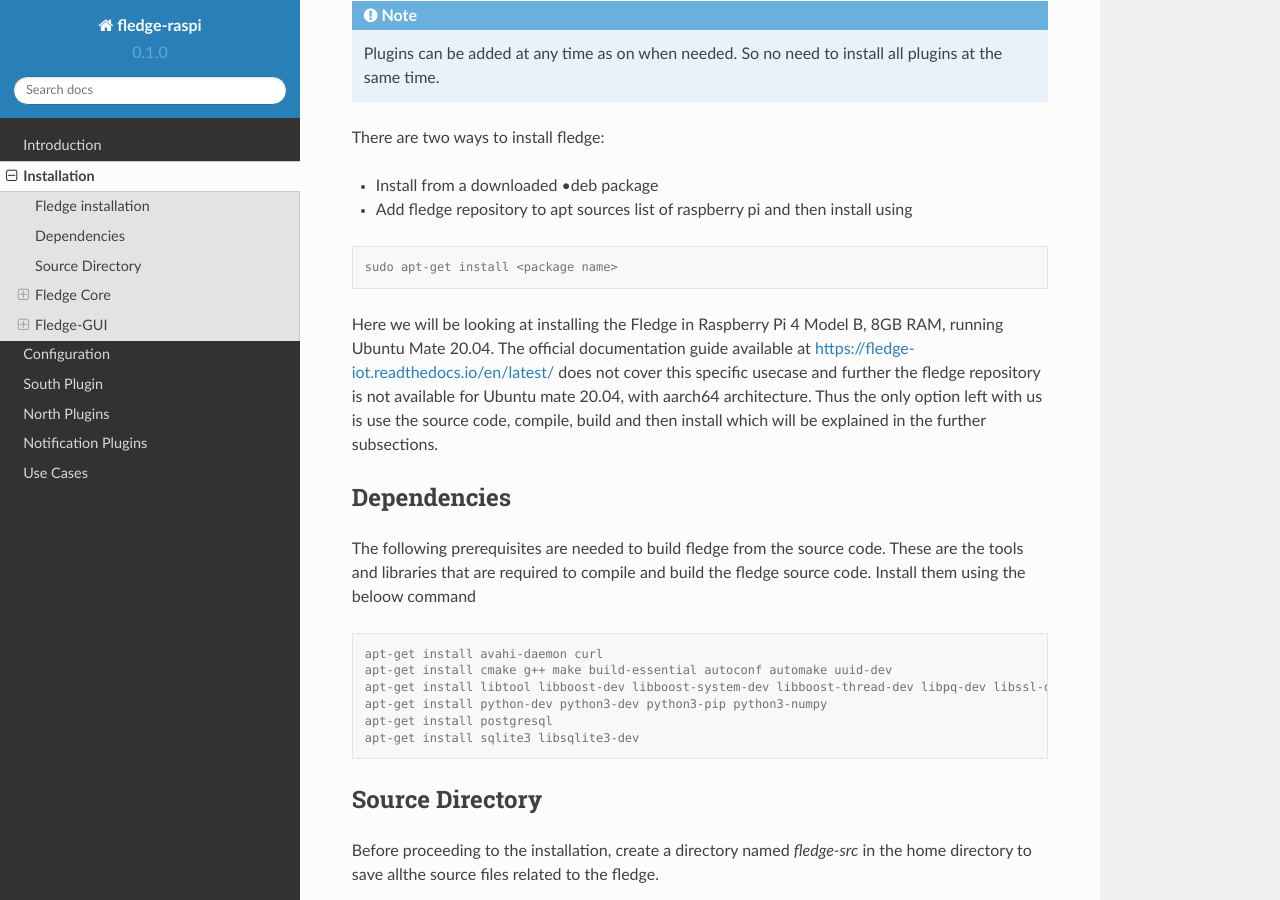
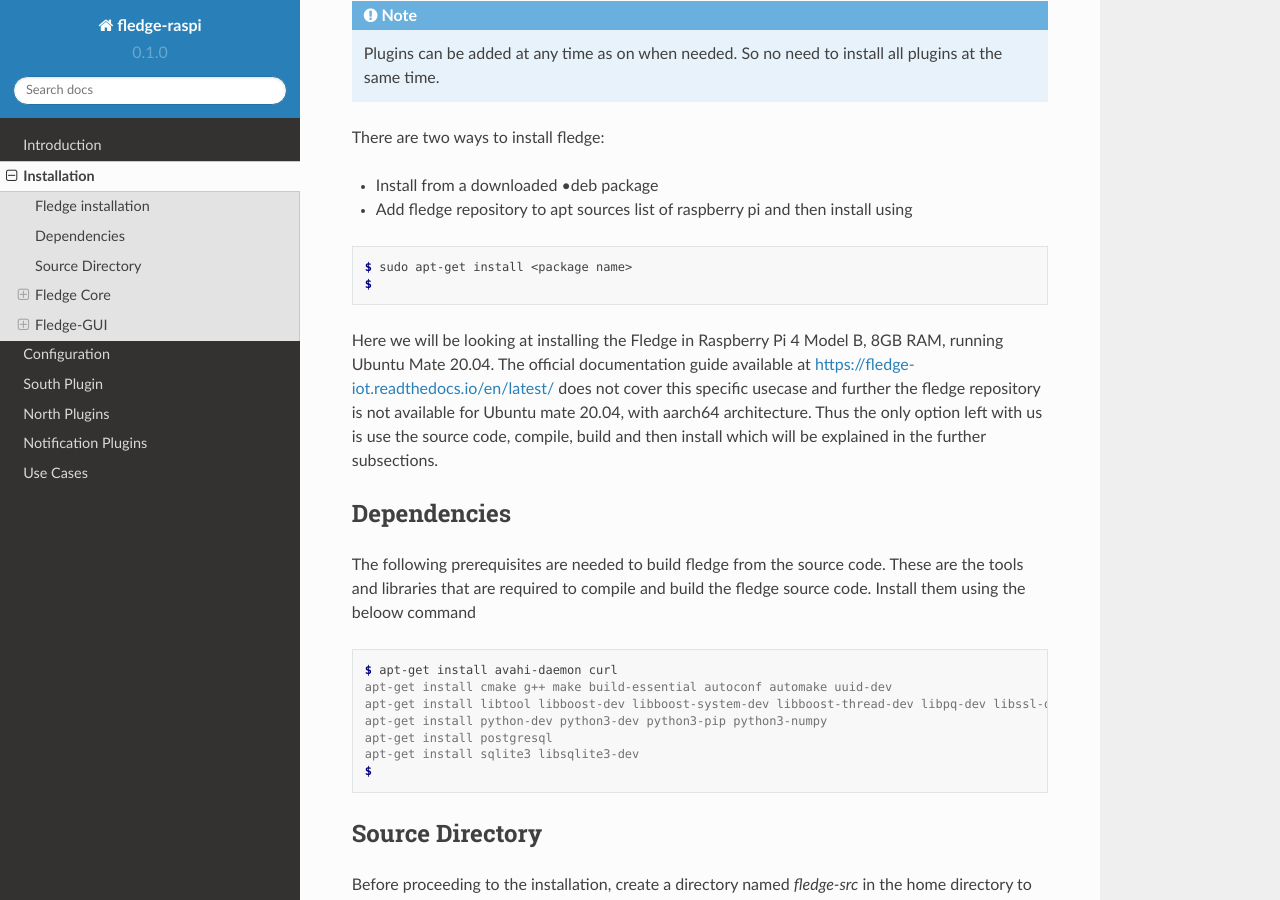
Before and after one commit to 19914039/fledgeDoc, a Sphinx documentation site: the page built from docs/source/installation.rst, in a window 1280 px wide and 900 px high, scrolled down 431 px. Built offline with Sphinx 7.4.7 and the Read the Docs theme 2.0.0, drawn with Linux system fonts in a browser that asks for light colours.

```diff
--- a/docs/source/installation.rst
+++ b/docs/source/installation.rst
@@ -23,7 +23,8 @@ There are two ways to install fledge:
 
 .. code-block:: console
 
-  sudo apt-get install <package name>
+  $ sudo apt-get install <package name>
+  $
 
 Here we will be looking at installing the Fledge in Raspberry Pi 4 Model B, 8GB RAM, running Ubuntu Mate 20.04. The official documentation guide available at https://fledge-iot.readthedocs.io/en/latest/ does not cover this specific usecase and further the fledge repository is not available for Ubuntu mate 20.04, with aarch64 architecture.
 Thus the only option left with us is use the source code, compile, build and then install which will be explained in the further subsections.
@@ -35,12 +36,13 @@ The following prerequisites are needed to build fledge from the source code. The
 
 .. code-block:: console
 
-  apt-get install avahi-daemon curl
+  $ apt-get install avahi-daemon curl
   apt-get install cmake g++ make build-essential autoconf automake uuid-dev
   apt-get install libtool libboost-dev libboost-system-dev libboost-thread-dev libpq-dev libssl-dev libz-dev
   apt-get install python-dev python3-dev python3-pip python3-numpy
   apt-get install postgresql
   apt-get install sqlite3 libsqlite3-dev
+  $
 
 Source Directory
 ===========
```
